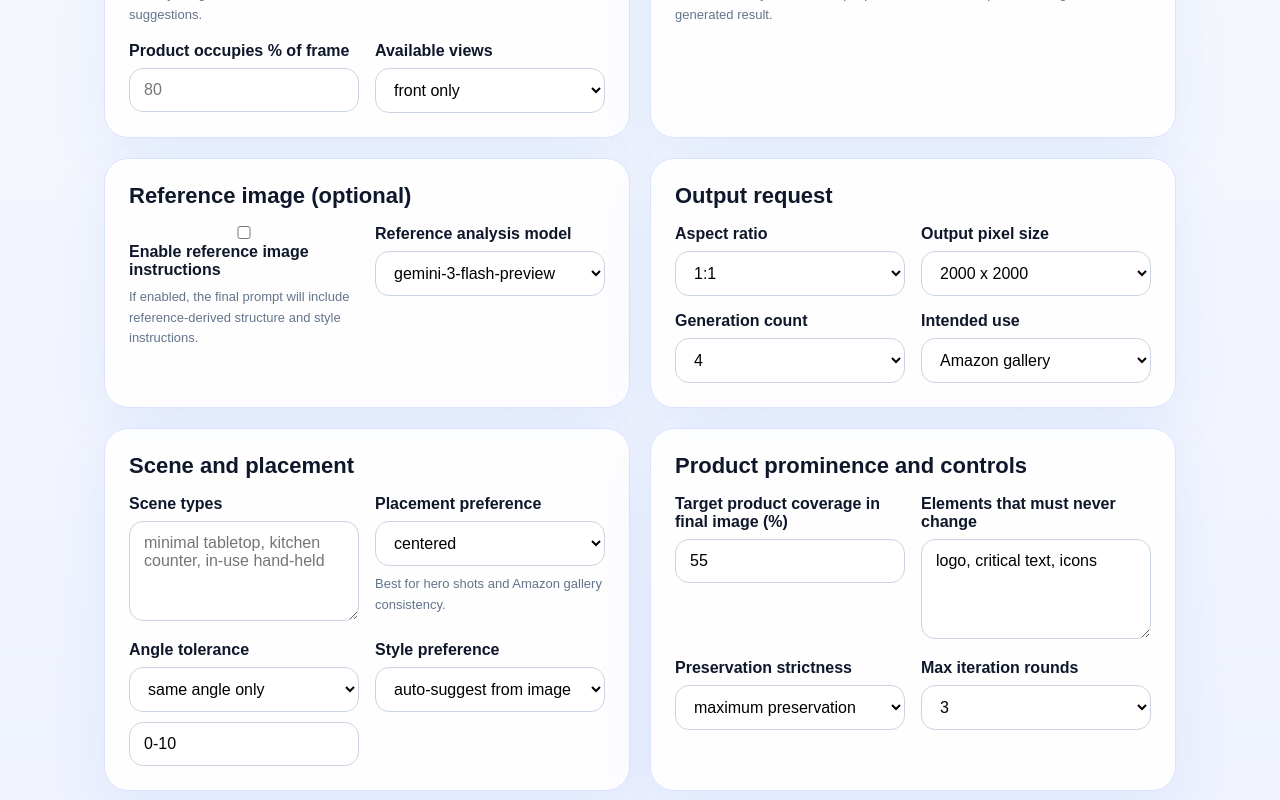
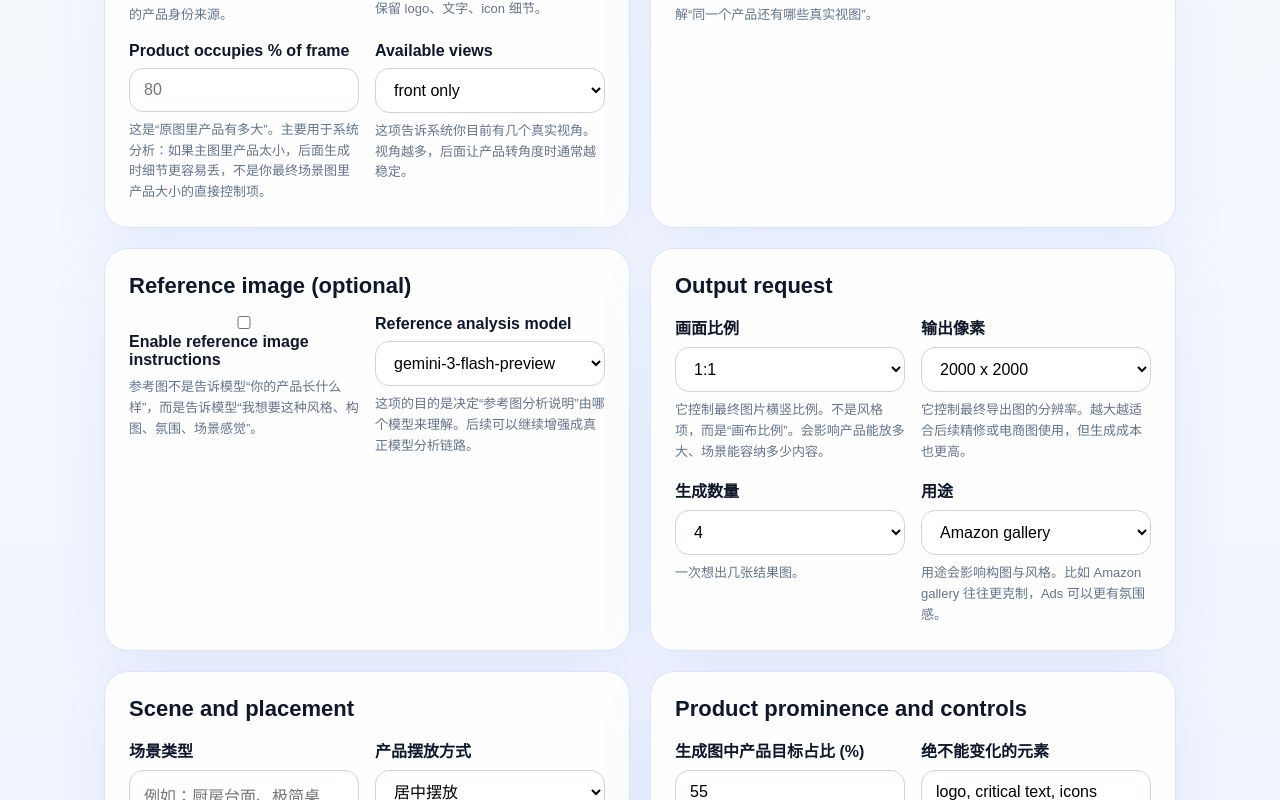
Before and after one commit to ttjacky2023-spec/product-scene-studio, a Next.js app: page /intake in a window 1280 px wide. Shown: the part 540-1340 px from the top of the page. Built offline with nearby package versions, Linux system fonts and the light colour scheme.

Commit message:
Phase 4: improve clarity translations and image removal

```diff
--- a/src/app/intake/page.tsx
+++ b/src/app/intake/page.tsx
@@ -21,11 +21,11 @@ const schema = z.object({
 });
 
 const placementHints: Record<string, string> = {
-  centered: "Best for hero shots and Amazon gallery consistency.",
-  "left-weighted": "Useful when you want space for copy or secondary props on the right.",
-  "in-use": "Best when usage context matters more than packshot symmetry.",
-  tabletop: "Reliable for product realism and easier shadow control.",
-  custom: "Use custom placement instructions for advanced control.",
+  centered: "产品放在画面中间，适合主图或主体很强的构图。",
+  "left-weighted": "产品偏左，右边留更多空间，适合放文案或道具。",
+  "in-use": "产品出现在使用场景中，比如手持、桌面实际使用、人物互动。",
+  tabletop: "产品放在桌面/台面上，更像真实场景摆拍。",
+  custom: "你自己描述产品放在哪里、朝哪里、周围有什么。",
 };
 
 async function fileToDataUrl(file: File) {
@@ -47,6 +47,9 @@ export default function IntakePage() {
   const setReferenceAnalysis = usePipelineStore((s) => s.setReferenceAnalysis);
   const setIntake = usePipelineStore((s) => s.setIntake);
   const addSourceImages = usePipelineStore((s) => s.addSourceImages);
+  const removeSourceImage = usePipelineStore((s) => s.removeSourceImage);
+  const clearPrimaryImage = usePipelineStore((s) => s.clearPrimaryImage);
+  const clearReferenceImage = usePipelineStore((s) => s.clearReferenceImage);
   const [analyzing, setAnalyzing] = useState(false);
   const [referenceAnalyzing, setReferenceAnalyzing] = useState(false);
   const { register, handleSubmit, setValue, watch, formState: { errors, isSubmitSuccessful } } = useForm<IntakeData>({ resolver: zodResolver(schema), defaultValues: intake });
@@ -124,7 +127,7 @@ export default function IntakePage() {
       <PipelineToolbar />
       <div className={styles.header}>
         <h1>{locale === "en" ? "Intake Form" : "信息填写"}</h1>
-        <p>{locale === "en" ? "Upload source images, optionally add a reference image, and control generation constraints before running." : "上传源图，可选上传参考图，并在生成前设置约束。"}</p>
+        <p>{locale === "en" ? "Upload source images, optionally add a reference image, and control generation constraints before running." : "先把图片和生成要求讲清楚。这里每一项都应该对应最终图片里的变化。"}</p>
       </div>
 
       <form onSubmit={handleSubmit(onSubmit)} className={styles.grid}>
@@ -134,41 +137,44 @@ export default function IntakePage() {
             <div>
               <label>{locale === "en" ? "Upload primary image" : "上传主图"}</label>
               <input type="file" accept="image/*" onChange={(e) => onPrimaryFileChange(e.target.files?.[0] ?? null)} />
-              <p className={styles.tip}>{analyzing ? "Analyzing image…" : "Primary image drives the default suggestions."}</p>
+              <p className={styles.tip}>{analyzing ? "正在分析主图…" : "主图决定产品本体长什么样，是最主要的产品身份来源。"}</p>
             </div>
             <div>
               <label>{locale === "en" ? "Source resolution" : "源图分辨率"}</label>
               <input {...register("sourceResolution")} placeholder="5000 x 5000" />
+              <p className={styles.tip}>这是主图本身的尺寸，用来判断能不能保留 logo、文字、icon 细节。</p>
               {errors.sourceResolution && <p>{errors.sourceResolution.message}</p>}
             </div>
             <div>
-              <label>{locale === "en" ? "Product occupies % of frame" : "产品占画面比例 %"}</label>
+              <label>{locale === "en" ? "Product occupies % of frame" : "主图中产品占画面比例 %"}</label>
               <input {...register("productCoverage")} placeholder="80" />
+              <p className={styles.tip}>这是“原图里产品有多大”。主要用于系统分析：如果主图里产品太小，后面生成时细节更容易丢，不是你最终场景图里产品大小的直接控制项。</p>
             </div>
             <div>
-              <label>{locale === "en" ? "Available views" : "可用视角"}</label>
+              <label>{locale === "en" ? "Available views" : "目前已有的产品视角"}</label>
               <select {...register("availableViews")}>
                 <option>front only</option><option>front + back</option><option>front + side</option><option>multi-view</option>
               </select>
+              <p className={styles.tip}>这项告诉系统你目前有几个真实视角。视角越多，后面让产品转角度时通常越稳定。</p>
             </div>
           </div>
-          {imageDataUrl ? <img src={imageDataUrl} alt="Preview" className={pipelineStyles.preview} style={{ marginTop: 16, maxWidth: 300 }} /> : null}
+          {imageDataUrl ? <div style={{ marginTop: 16 }}><img src={imageDataUrl} alt="Preview" className={pipelineStyles.preview} style={{ maxWidth: 300 }} /><div className={pipelineStyles.actions} style={{ marginTop: 12 }}><button type="button" className={`${pipelineStyles.button} ${pipelineStyles.secondary}`} onClick={() => { clearPrimaryImage(); setValue("imageName", ""); setValue("imageDataUrl", ""); setValue("sourceResolution", ""); setValue("productCoverage", ""); }}>删除主图</button></div></div> : null}
         </section>
 
         <section className={styles.card}>
           <h2>{locale === "en" ? "Multiple source image combination" : "多源图组合"}</h2>
-          <label>{locale === "en" ? "Upload up to 4 source images" : "最多上传 4 张源图"}</label>
+          <label>{locale === "en" ? "Upload up to 4 source images" : "最多上传 4 张补充源图"}</label>
           <input type="file" accept="image/*" multiple onChange={(e) => onMultiSourceChange(e.target.files)} />
-          <p className={styles.tip}>{locale === "en" ? "Use this when you want multiple product views or components merged into one generated result." : "适合把多个产品视角或多个组件合成一张生成结果图。"}</p>
-          {sourceImages?.length ? <div className={pipelineStyles.analysisGrid} style={{ marginTop: 16 }}>{sourceImages.map((img) => <div key={img.name} className={pipelineStyles.analysisCard}><img src={img.dataUrl} alt={img.name} className={pipelineStyles.preview} /><p className={styles.tip}>{img.name} · {img.resolution}</p></div>)}</div> : null}
+          <p className={styles.tip}>多源图不是主图替代，而是补充信息。适合补角度、补结构、补部件，帮助模型理解“同一个产品还有哪些真实视图”。</p>
+          {sourceImages?.length ? <div className={pipelineStyles.analysisGrid} style={{ marginTop: 16 }}>{sourceImages.map((img, index) => <div key={img.name + index} className={pipelineStyles.analysisCard}><img src={img.dataUrl} alt={img.name} className={pipelineStyles.preview} /><p className={styles.tip}>{img.name} · {img.resolution}</p><div className={pipelineStyles.actions}><button type="button" className={`${pipelineStyles.button} ${pipelineStyles.secondary}`} onClick={() => { removeSourceImage(index); setValue('sourceImages', sourceImages.filter((_, i) => i !== index), { shouldDirty: true }); }}>删除这张图</button></div></div>)}</div> : null}
         </section>
 
         <section className={styles.card}>
           <h2>{locale === "en" ? "Reference image (optional)" : "参考图片（可选）"}</h2>
           <div className={styles.formGrid}>
             <div>
-              <label><input type="checkbox" {...register("useReferenceImage")} /> {locale === "en" ? "Enable reference image instructions" : "启用参考图指令"}</label>
-              <p className={styles.tip}>{locale === "en" ? "If enabled, the final prompt will include reference-derived structure and style instructions." : "启用后，最终生成 prompt 会加入参考图提取出的结构与风格指令。"}</p>
+              <label><input type="checkbox" {...register("useReferenceImage")} /> {locale === "en" ? "Enable reference image instructions" : "启用参考图影响"}</label>
+              <p className={styles.tip}>参考图不是告诉模型“你的产品长什么样”，而是告诉模型“我想要这种风格、构图、氛围、场景感觉”。</p>
             </div>
             <div>
               <label>{locale === "en" ? "Reference analysis model" : "参考图分析模型"}</label>
@@ -177,16 +183,17 @@ export default function IntakePage() {
                 <option>gemini-3.1-flash-image-preview</option>
                 <option>gemini-3-pro-image-preview</option>
               </select>
+              <p className={styles.tip}>这项的目的是决定“参考图分析说明”由哪个模型来理解。后续可以继续增强成真正模型分析链路。</p>
             </div>
           </div>
           {useReferenceImage ? <>
             <label>{locale === "en" ? "Upload reference image" : "上传参考图"}</label>
             <input type="file" accept="image/*" onChange={(e) => onReferenceFileChange(e.target.files?.[0] ?? null)} />
-            <p className={styles.tip}>{referenceAnalyzing ? "Analyzing reference image…" : "Reference image is used for style and composition hints, not as a required source unless you enable it."}</p>
-            {watch("referenceImageDataUrl") ? <img src={watch("referenceImageDataUrl")} alt="Reference preview" className={pipelineStyles.preview} style={{ marginTop: 16, maxWidth: 300 }} /> : null}
+            <p className={styles.tip}>{referenceAnalyzing ? "正在分析参考图…" : "参考图会影响最终画面的风格和构图，不是主要产品身份来源。"}</p>
+            {watch("referenceImageDataUrl") ? <div style={{ marginTop: 16 }}><img src={watch("referenceImageDataUrl")} alt="Reference preview" className={pipelineStyles.preview} style={{ maxWidth: 300 }} /><div className={pipelineStyles.actions} style={{ marginTop: 12 }}><button type="button" className={`${pipelineStyles.button} ${pipelineStyles.secondary}`} onClick={() => { clearReferenceImage(); setValue('referenceImageName',''); setValue('referenceImageDataUrl',''); setValue('useReferenceImage', false); }}>删除参考图</button></div></div> : null}
             {referenceAnalysis ? <div className={pipelineStyles.analysisGrid} style={{ marginTop: 16 }}>
-              <div className={pipelineStyles.analysisCard}><h3>Structure hint</h3><p className={styles.tip}>{referenceAnalysis.structureHint}</p></div>
-              <div className={pipelineStyles.analysisCard}><h3>Style hint</h3><p className={styles.tip}>{referenceAnalysis.styleHint}</p></div>
+              <div className={pipelineStyles.analysisCard}><h3>结构提示</h3><p className={styles.tip}>{referenceAnalysis.structureHint}</p></div>
+              <div className={pipelineStyles.analysisCard}><h3>风格提示</h3><p className={styles.tip}>{referenceAnalysis.styleHint}</p></div>
             </div> : null}
           </> : null}
         </section>
@@ -195,82 +202,88 @@ export default function IntakePage() {
           <h2>{locale === "en" ? "Output request" : "输出要求"}</h2>
           <div className={styles.formGrid}>
             <div>
-              <label>Aspect ratio</label>
+              <label>画面比例</label>
               <select {...register("aspectRatio")}>
                 {[...(recommendationSummary?.ratios ?? []), "1:1", "4:5", "16:9", "3:4", "2:3", "3:2", "9:16", "21:9", "custom"].filter((v, i, a) => a.indexOf(v) === i).map((x) => <option key={x}>{x}</option>)}
               </select>
-              {aspectRatio === "custom" ? <input {...register("aspectRatioCustom")} placeholder="e.g. 5:4" style={{ marginTop: 10 }} /> : null}
+              {aspectRatio === "custom" ? <input {...register("aspectRatioCustom")} placeholder="例如 5:4" style={{ marginTop: 10 }} /> : null}
+              <p className={styles.tip}>它控制最终图片横竖比例。不是风格项，而是“画布比例”。会影响产品能放多大、场景能容纳多少内容。</p>
             </div>
             <div>
-              <label>{locale === "en" ? "Output pixel size" : "输出像素"}</label>
+              <label>输出像素</label>
               <select {...register("outputSize")}>
                 {[...(recommendationSummary?.sizes ?? []), "2000 x 2000", "2000 x 2500", "1920 x 1080", "3000 x 3000", "2560 x 1440", "1080 x 1350", "custom"].filter((v, i, a) => a.indexOf(v) === i).map((x) => <option key={x}>{x}</option>)}
               </select>
-              {outputSize === "custom" ? <input {...register("outputSizeCustom")} placeholder="e.g. 2400 x 3000" style={{ marginTop: 10 }} /> : null}
+              {outputSize === "custom" ? <input {...register("outputSizeCustom")} placeholder="例如 2400 x 3000" style={{ marginTop: 10 }} /> : null}
+              <p className={styles.tip}>它控制最终导出图的分辨率。越大越适合后续精修或电商图使用，但生成成本也更高。</p>
             </div>
-            <div><label>{locale === "en" ? "Generation count" : "生成数量"}</label><select {...register("generationCount")}><option>1</option><option>2</option><option>4</option><option>6</option><option>8</option></select></div>
+            <div><label>生成数量</label><select {...register("generationCount")}><option>1</option><option>2</option><option>4</option><option>6</option><option>8</option></select><p className={styles.tip}>一次想出几张结果图。</p></div>
             <div>
-              <label>{locale === "en" ? "Intended use" : "用途"}</label>
+              <label>用途</label>
               <select {...register("intendedUse")}>
                 {[...(recommendationSummary?.uses ?? []), "Amazon gallery", "A+ / PDP", "Ads", "Social", "Landing page hero", "Marketplace listing", "Email banner", "Website product block"].filter((v, i, a) => a.indexOf(v) === i).map((x) => <option key={x}>{x}</option>)}
               </select>
+              <p className={styles.tip}>用途会影响构图与风格。比如 Amazon gallery 往往更克制，Ads 可以更有氛围感。</p>
             </div>
           </div>
         </section>
 
         <section className={styles.card}>
-          <h2>{locale === "en" ? "Scene and placement" : "场景与摆放"}</h2>
+          <h2>{locale === "en" ? "Scene and placement" : "场景与产品摆放"}</h2>
           <div className={styles.formGrid}>
             <div>
-              <label>{locale === "en" ? "Scene types" : "场景类型"}</label>
-              <textarea {...register("sceneTypes")} placeholder="minimal tabletop, kitchen counter, in-use hand-held" />
+              <label>场景类型</label>
+              <textarea {...register("sceneTypes")} placeholder="例如：厨房台面、极简桌面、浴室洗手台、手持使用场景" />
+              <p className={styles.tip}>这项回答“产品出现在哪里”。它决定环境、道具、背景、氛围。</p>
             </div>
             <div>
-              <label>{locale === "en" ? "Placement preference" : "摆放偏好"}</label>
+              <label>产品摆放方式</label>
               <select {...register("placementPreference")}>
-                <option value="centered">centered</option><option value="left-weighted">left-weighted</option><option value="in-use">in-use</option><option value="tabletop">tabletop</option><option value="custom">custom</option>
+                <option value="centered">居中摆放</option><option value="left-weighted">靠左摆放</option><option value="in-use">使用中摆放</option><option value="tabletop">桌面摆放</option><option value="custom">自定义</option>
               </select>
-              {placementPreference === "custom" ? <textarea {...register("placementCustom")} placeholder="e.g. product anchored lower-right with copy space on left" style={{ marginTop: 10 }} /> : null}
-              <p className={styles.tip}>{placementHints[placementPreference] || "Choose based on copy space and scene realism needs."}</p>
+              {placementPreference === "custom" ? <textarea {...register("placementCustom")} placeholder="例如：产品放在右下角，左侧留白；产品斜放在桌面中央；产品靠近前景" style={{ marginTop: 10 }} /> : null}
+              <p className={styles.tip}>{placementHints[placementPreference] || "这项决定产品在画面里放哪里、怎么放，不是风格本身。"}</p>
             </div>
             <div>
-              <label>{locale === "en" ? "Angle tolerance" : "角度容忍度"}</label>
+              <label>产品角度变化要求</label>
               <select {...register("angleTolerance")}>
                 <option>same angle only</option><option>slight angle shift</option><option>significant angle change</option>
               </select>
-              <input {...register("angleDegrees")} placeholder="e.g. 0-15°, 20°, 35° side turn" style={{ marginTop: 10 }} />
+              <input {...register("angleDegrees")} placeholder="例如：保持正面；左转 15°；右前 30°；俯拍 20°" style={{ marginTop: 10 }} />
+              <p className={styles.tip}>这项决定产品本体转多少角度。它应该影响“产品朝向”和“镜头看到的是哪个面”。如果你要明显角度变化，必须在这里写清楚。</p>
             </div>
             <div>
-              <label>{locale === "en" ? "Style preference" : "风格偏好"}</label>
+              <label>风格偏好</label>
               <select {...register("stylePreference")}>
-                <option value="">auto-suggest from image</option>
-                <option value="clean ecommerce lifestyle with bright controllable lighting">clean ecommerce lifestyle</option>
-                <option value="premium contrast-forward studio scene with controlled highlights">premium dark studio</option>
-                <option value="natural home-use lifestyle scene">natural home-use lifestyle</option>
-                <option value="high-contrast marketing lifestyle scene">high-contrast marketing lifestyle</option>
-                <option value="custom">custom</option>
+                <option value="">根据图片自动建议</option>
+                <option value="clean ecommerce lifestyle with bright controllable lighting">干净电商风</option>
+                <option value="premium contrast-forward studio scene with controlled highlights">高级深色棚拍风</option>
+                <option value="natural home-use lifestyle scene">自然生活方式风</option>
+                <option value="high-contrast marketing lifestyle scene">广告感高对比风</option>
+                <option value="custom">自定义</option>
               </select>
-              {stylePreference === "custom" ? <textarea {...register("styleCustom")} placeholder="e.g. luxury skincare editorial with soft side lighting" style={{ marginTop: 10 }} /> : null}
+              {stylePreference === "custom" ? <textarea {...register("styleCustom")} placeholder="例如：高级护肤广告感、清晨自然光、杂志封面感" style={{ marginTop: 10 }} /> : null}
+              <p className={styles.tip}>这项回答“整张图看起来像什么风格”，不是产品放哪里。</p>
             </div>
           </div>
         </section>
 
         <section className={styles.card}>
-          <h2>{locale === "en" ? "Product prominence and controls" : "产品占比与控制"}</h2>
+          <h2>{locale === "en" ? "Product prominence and controls" : "产品大小与控制"}</h2>
           <div className={styles.formGrid}>
-            <div><label>{locale === "en" ? "Target product coverage in final image (%)" : "目标产品占画面比例 (%)"}</label><input {...register("productFrameCoverageTarget")} placeholder="55" /></div>
-            <div><label>{locale === "en" ? "Elements that must never change" : "绝不能变化的元素"}</label><textarea {...register("mustPreserve")} placeholder="logo, critical text, icons" /></div>
-            <div><label>{locale === "en" ? "Preservation strictness" : "保真严格度"}</label><select {...register("strictness")}><option>maximum preservation</option><option>balanced</option><option>concept-first</option></select></div>
-            <div><label>{locale === "en" ? "Max iteration rounds" : "最大迭代轮数"}</label><select {...register("maxIterations")}><option>1</option><option>2</option><option>3</option><option>4</option><option>5</option></select></div>
+            <div><label>生成图中产品目标占比 (%)</label><input {...register("productFrameCoverageTarget")} placeholder="55" /><p className={styles.tip}>这项回答“最终生成图里产品要占多大”。比如 70 表示产品更大、更像主图；30 表示场景更多、产品更小。目前这项还是弱到中等控制，不是绝对硬控制。</p></div>
+            <div><label>绝不能变化的元素</label><textarea {...register("mustPreserve")} placeholder="logo, critical text, icons" /><p className={styles.tip}>告诉系统哪些内容不能乱：比如 logo、文字、icon、包装主图案。</p></div>
+            <div><label>保真严格度</label><select {...register("strictness")}><option>maximum preservation</option><option>balanced</option><option>concept-first</option></select><p className={styles.tip}>越偏 maximum preservation，越倾向保留产品本体与细节；越偏 concept-first，越允许模型更自由发挥。</p></div>
+            <div><label>最大迭代轮数</label><select {...register("maxIterations")}><option>1</option><option>2</option><option>3</option><option>4</option><option>5</option></select><p className={styles.tip}>如果结果不满意，最多允许系统反复尝试几轮。</p></div>
           </div>
         </section>
 
         {analysis ? (
           <section className={styles.card}>
-            <h2>{locale === "en" ? "Automatic image analysis" : "自动图片分析"}</h2>
+            <h2>自动图片分析</h2>
             <div className={pipelineStyles.analysisGrid}>
-              <div className={pipelineStyles.analysisCard}><h3>{locale === "en" ? "Detected facts" : "检测结果"}</h3><div className={pipelineStyles.chips}><span className={pipelineStyles.chip}>{analysis.width}×{analysis.height}</span><span className={pipelineStyles.chip}>{analysis.orientation}</span><span className={pipelineStyles.chip}>coverage ~ {analysis.estimatedCoverage}%</span><span className={pipelineStyles.chip}>bg: {analysis.backgroundTone}</span></div></div>
-              <div className={pipelineStyles.analysisCard}><h3>{locale === "en" ? "Recommendations" : "推荐项"}</h3><div className={pipelineStyles.chips}>{analysis.suggestedAspectRatios.map((x) => <span key={x} className={pipelineStyles.chip}>{x}</span>)}{analysis.suggestedOutputSizes.map((x) => <span key={x} className={pipelineStyles.chip}>{x}</span>)}</div><p className={styles.tip}>{analysis.structureHint}</p><p className={styles.tip}>{analysis.styleHint}</p></div>
+              <div className={pipelineStyles.analysisCard}><h3>检测结果</h3><div className={pipelineStyles.chips}><span className={pipelineStyles.chip}>{analysis.width}×{analysis.height}</span><span className={pipelineStyles.chip}>{analysis.orientation}</span><span className={pipelineStyles.chip}>coverage ~ {analysis.estimatedCoverage}%</span><span className={pipelineStyles.chip}>bg: {analysis.backgroundTone}</span></div></div>
+              <div className={pipelineStyles.analysisCard}><h3>推荐项</h3><div className={pipelineStyles.chips}>{analysis.suggestedAspectRatios.map((x) => <span key={x} className={pipelineStyles.chip}>{x}</span>)}{analysis.suggestedOutputSizes.map((x) => <span key={x} className={pipelineStyles.chip}>{x}</span>)}</div><p className={styles.tip}>{analysis.structureHint}</p><p className={styles.tip}>{analysis.styleHint}</p></div>
             </div>
             <ul className={styles.list} style={{ marginTop: 16 }}>{analysis.notes.map((note) => <li key={note}>{note}</li>)}</ul>
           </section>
--- a/src/store/pipeline.ts
+++ b/src/store/pipeline.ts
@@ -68,6 +68,9 @@ type PipelineState = {
   setReferenceAnalysis: (analysis: ImageAnalysis | null) => void;
   setIntake: (data: IntakeData) => void;
   addSourceImages: (items: ImageAsset[]) => void;
+  removeSourceImage: (index: number) => void;
+  clearPrimaryImage: () => void;
+  clearReferenceImage: () => void;
   setAuditCell: (index: number, field: keyof AuditRow, value: string) => void;
   setQaCell: (index: number, field: keyof QaScore, value: string) => void;
   resetAll: () => void;
@@ -87,6 +90,15 @@ export const usePipelineStore = create<PipelineState>()(
       setReferenceAnalysis: (analysis) => set({ referenceAnalysis: analysis }),
       setIntake: (data) => set({ intake: data }),
       addSourceImages: (items) => set((state) => ({ intake: { ...state.intake, sourceImages: items.slice(0, 4) } })),
+      removeSourceImage: (index) => set((state) => ({ intake: { ...state.intake, sourceImages: state.intake.sourceImages.filter((_, i) => i !== index) } })),
+      clearPrimaryImage: () => set((state) => ({
+        analysis: null,
+        intake: { ...state.intake, imageName: "", imageDataUrl: "", sourceResolution: "", productCoverage: "" }
+      })),
+      clearReferenceImage: () => set((state) => ({
+        referenceAnalysis: null,
+        intake: { ...state.intake, referenceImageName: "", referenceImageDataUrl: "", useReferenceImage: false }
+      })),
       setAuditCell: (index, field, value) => set((state) => ({ audit: state.audit.map((row, i) => (i === index ? { ...row, [field]: value } : row)) })),
       setQaCell: (index, field, value) => set((state) => ({ qa: state.qa.map((row, i) => (i === index ? { ...row, [field]: value } : row)) })),
       resetAll: () => set({ locale: "en", analysis: null, referenceAnalysis: null, intake: defaultIntake, audit: defaultAudit, qa: defaultQa }),
```
Also changed, not shown: src/app/detail-audit/page.tsx (+10 -8 lines), src/app/qa-scorecard/page.tsx (+10 -8 lines).
